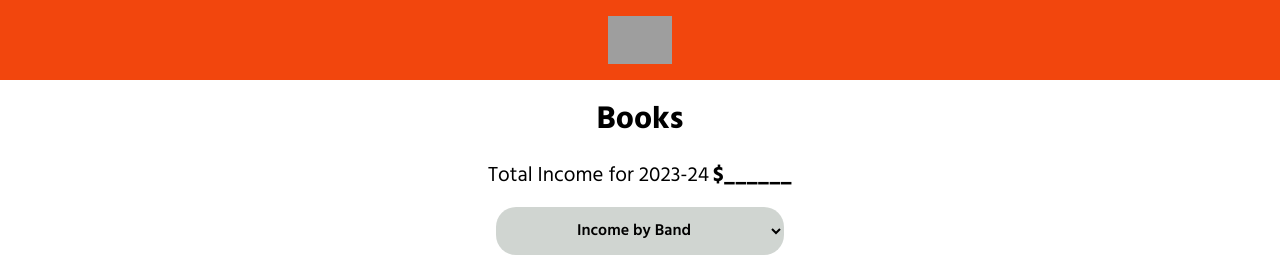
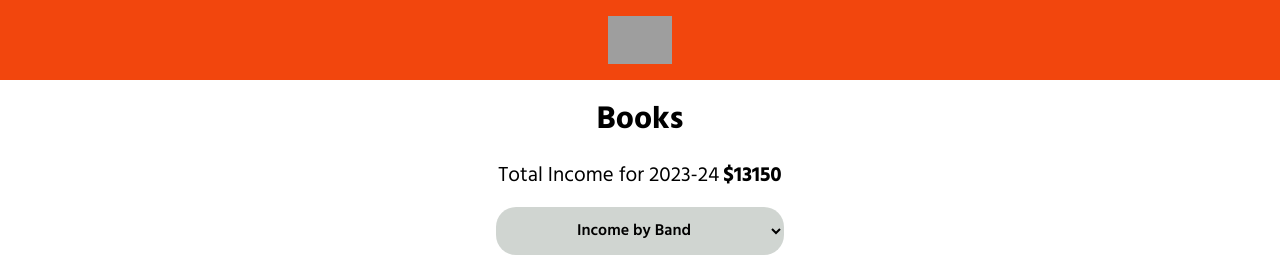
Before and after one commit to RickV85/gig-boss-interview, a React (Vite) app: page / in a window 1280 px wide. Shown: the top 257 px of the page. Built offline with nearby package versions, Linux system fonts and the light colour scheme; grey boxes are pictures that could not be loaded; the HTML template or start-up script is replaced by a standard one.

Commit message:
Add state in Books for grandTotal, pass to TotalIncome

```diff
--- a/src/components/Books/Books.jsx
+++ b/src/components/Books/Books.jsx
@@ -3,8 +3,18 @@ import BandSelect from "../BandSelect/BandSelect";
 import IncomeDisplay from "../IncomeDisplay/IncomeDisplay";
 import TotalIncome from "../TotalIncome/TotalIncome";
 import { object } from "prop-types";
+import { useEffect, useState } from "react";
+import { BandRepo } from "../../Classes/BandRepo";
 
 export default function Books({ bandData }) {
+  const [grandTotal, setGrandTotal] = useState();
+
+  useEffect(() => {
+    if (bandData && bandData instanceof BandRepo) {
+      setGrandTotal(bandData.calcTotalIncomeAllBands());
+    }
+  }, [bandData]);
+
   return (
     <main>
       <h1 className="books-header">Books</h1>
@@ -16,7 +26,7 @@ export default function Books({ bandData }) {
           </p>
         </div>
       ) : null}
-      <TotalIncome total={null} />
+      <TotalIncome total={grandTotal} />
       <BandSelect />
       <button className="books-btn">Income by Musician</button>
       <button className="books-btn">Export Data</button>
```
